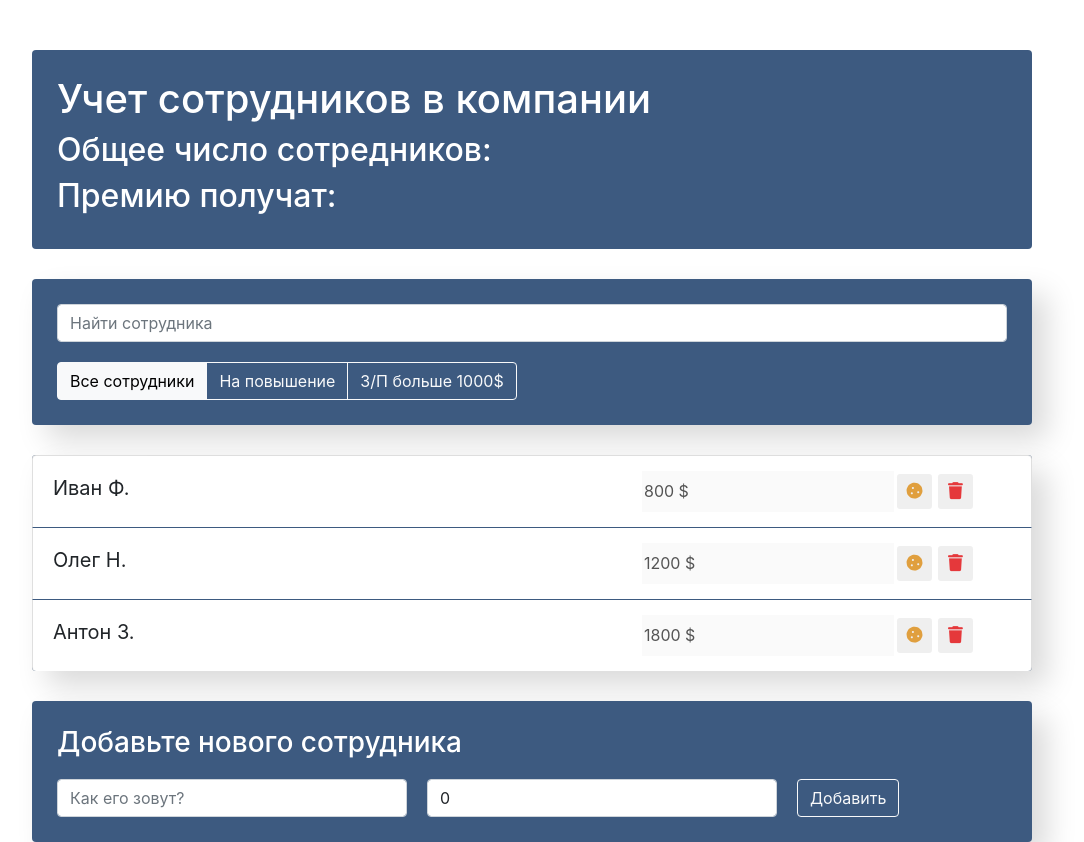
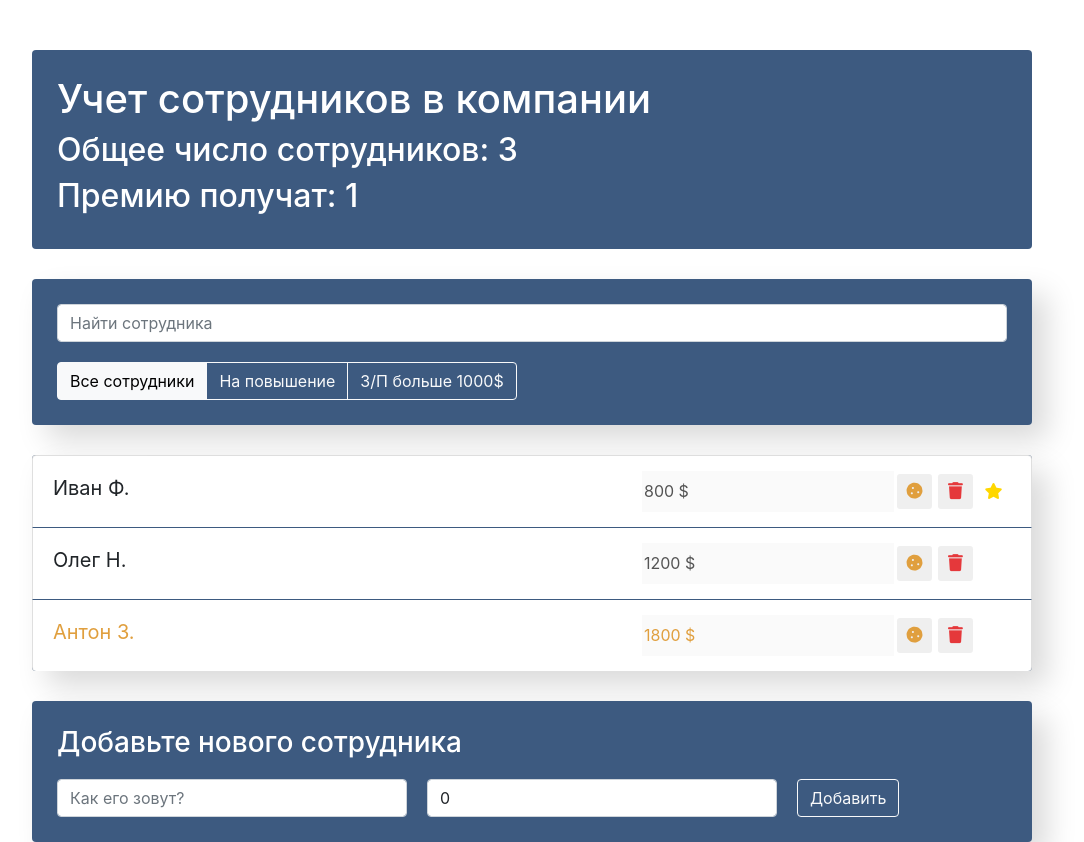
Before and after one commit to adropla/employers, a React (Create React App) app: page / in a window 1280 px wide. Shown: the whole page, without its empty margins (108-1192 px from the left). Built offline with nearby package versions, Linux system fonts and the light colour scheme.

Commit message:
get app info & toggle cookie and star

```diff
--- a/src/components/app-info/app-info.js
+++ b/src/components/app-info/app-info.js
@@ -1,11 +1,11 @@
 import './app-info.css'
 
-const AppInfo = () => {
+const AppInfo = ({bonusCount, empCount}) => {
     return (
         <div className="app-info">
             <h1>Учет сотрудников в компании {}</h1>
-            <h2>Общее число сотредников: {}</h2>
-            <h2>Премию получат: {}</h2>
+            <h2>Общее число сотрудников: {empCount}</h2>
+            <h2>Премию получат: {bonusCount}</h2>
         </div>
     )
 }
--- a/src/components/app/app.js
+++ b/src/components/app/app.js
@@ -13,11 +13,11 @@ class App extends Component {
         super(props);
         this.state = {
             data: [
-                {name: 'Иван Ф.', salary: 800, bonus: false, id: 1},
-                {name: 'Олег Н.', salary: 1200, bonus: false, id: 2},
-                {name: 'Антон З.', salary: 1800, bonus: true, id: 3}
+                {name: 'Иван Ф.', salary: 800, bonus: false, star: true, id: 1},
+                {name: 'Олег Н.', salary: 1200, bonus: false, star: false, id: 2},
+                {name: 'Антон З.', salary: 1800, bonus: true, star: false, id: 3}
             ],
-            maxId: 3
+            maxId: 3,
         }
     }
 
@@ -29,23 +29,42 @@ class App extends Component {
         })
     }
 
-    addItem = (state) => {
-        this.setState(({data, maxId}) => {
-            const newData = data.slice(0);
-            const currentId = maxId + 1;
-            newData.push({name: state.name, salary: +state.salary, bonus: false, id: currentId});
-
+    addItem = ({name, salary}) => {
+        const newItem = {
+            name,
+            salary,
+            bonus: false,
+            id: this.state.maxId + 1
+        }
+        this.setState(({data}) => {
+            const newData = [...data, newItem];
             return {
                 data: newData,
-                maxId: currentId,
+                maxId: newItem.id
             }
-        })
+        });
+    }
+
+    onToggleProp = (id, prop) => {
+        this.setState(({data}) => ({
+            data: data.map(item => {
+                if (item.id === id) {
+                    return {...item, [prop]: !item[prop]}
+                }
+                return item
+            })
+        }))
+
     }
 
     render() {
+        const empCount = this.state.data.length;
+        const bonusCount = this.state.data.filter(item => item.bonus).length;
         return (
             <div className="app">
-                <AppInfo/>
+                <AppInfo
+                bonusCount={bonusCount}
+                empCount={empCount}/>
 
                 <div className="search-panel">
                     <SearchPanel/>
@@ -55,6 +74,7 @@ class App extends Component {
                 <EmployersList
                 data={this.state.data}
                 onDelete={this.deleteItem}
+                onToggleProp={this.onToggleProp}
                 />
                 <EmployersAddForm
                 onAdd={this.addItem}/>
--- a/src/components/employers-add-form/employers-add-form.js
+++ b/src/components/employers-add-form/employers-add-form.js
@@ -26,7 +26,6 @@ class EmployersAddForm extends Component {
     render() {
         const {name, salary} = this.state;
         const {onAdd} = this.props;
-        console.log(this.props);
 
         return (
             <div className="app-add-form">
--- a/src/components/employers-list-item/employers-list-item.js
+++ b/src/components/employers-list-item/employers-list-item.js
@@ -1,40 +1,22 @@
 import './employers-list-item.css'
-import { Component } from 'react';
 
-class EmployersListItem extends Component {
-    constructor(props) {
-        super(props);
-        this.state = {
-            bonus: false,
-            star: false
-        }
-    }
+const EmployersListItem = (props) => {
 
-    onBonus = () => {
-        this.setState(({bonus}) => ({bonus: !bonus}))
-        console.log(this);
-    }
-
-    onStar = () => {
-        this.setState(({star}) => ({star: !star}))
-    }
-
-    render() {
-        const {name, salary, onDelete} = this.props;
-        const {bonus, star} = this.state;
+    const {name, salary, onDelete, onToggleProp, bonus, star} = props;
     const bonusClass = bonus ? ' increase' : '';
     const starClass = star ? ' like' : '';
     const classNames = "list-group-item d-flex justify-content-between" + bonusClass + starClass;
 
     return (
         <li className={classNames}>
-                <span className="list-group-item-label" onClick={this.onStar}>{name}</span>
+            <span className="list-group-item-label" onClick={onToggleProp} data-toggle='star'>{name}</span>
             <input disabled type="text" className="list-group-item-input" defaultValue={salary + ' $'}/>
             <div className="d-flex justify-content-center align-items-center">
                 <button
                 type="button"
                 className="btn-cookie btn-sm"
-                    onClick={this.onBonus}>
+                onClick={onToggleProp}
+                data-toggle='bonus'>
                     <i className="fas fa-cookie"></i>
                 </button>
 
@@ -49,6 +31,5 @@ class EmployersListItem extends Component {
         </li>
     )
 }
-}
 
 export {EmployersListItem}
--- a/src/components/employers-list/employers-list.js
+++ b/src/components/employers-list/employers-list.js
@@ -1,7 +1,7 @@
 import { EmployersListItem } from '../employers-list-item/employers-list-item'
 import './employers-list.css'
 
-const EmployersList = ({data, onDelete}) => {
+const EmployersList = ({data, onDelete, onToggleProp}) => {
 
     const elements = data.map(item => {
         const {id, ...itemProps} = item;
@@ -9,7 +9,8 @@ const EmployersList = ({data, onDelete}) => {
             <EmployersListItem
             key={id}
             {...itemProps}
-            onDelete={() => onDelete(id)}/>
+            onDelete={() => onDelete(id)}
+            onToggleProp={(e) => onToggleProp(id, e.currentTarget.getAttribute('data-toggle'))}/>
         )
     })
 
```
Lines whose indentation alone changed are shown as unchanged.
